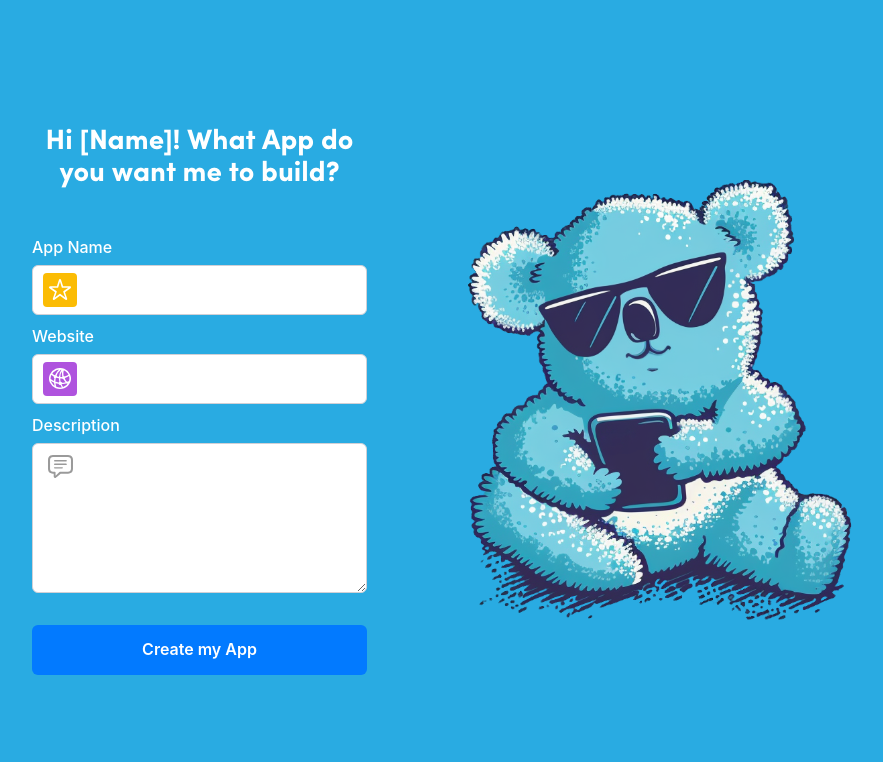
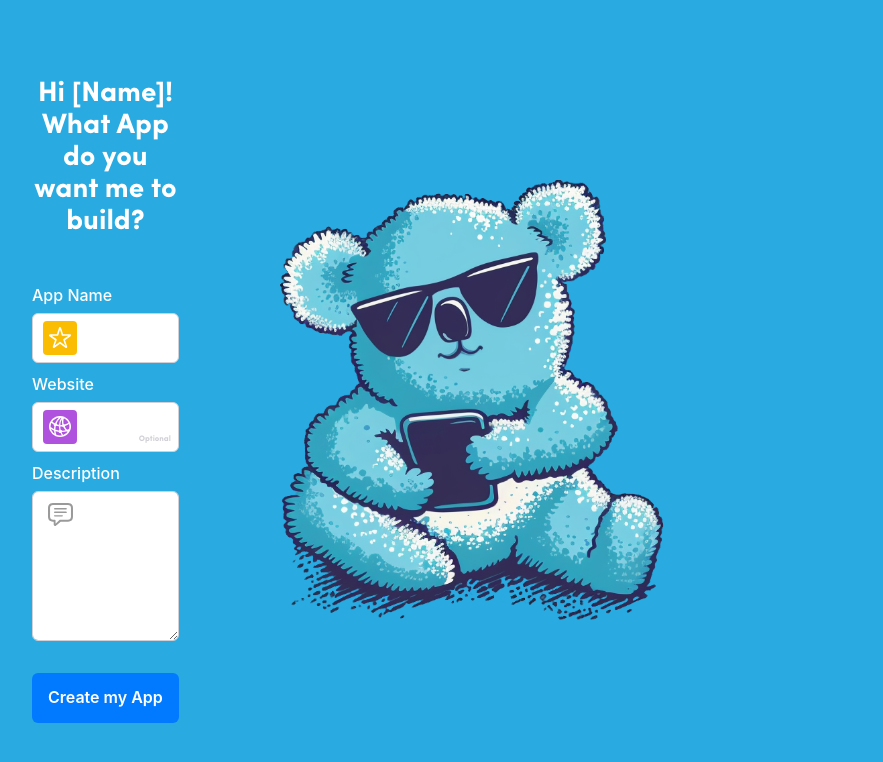
Before and after one commit to anamika-nandi/kula-app, a Next.js app: page /create-new-app in a window 1280 px wide. Shown: the top 762 px of the page, without its empty margins (264-1147 px from the left). Built offline with nearby package versions, Linux system fonts and the light colour scheme.

Commit message:
create new app update

```diff
--- a/src/app/create-new-app/page.tsx
+++ b/src/app/create-new-app/page.tsx
@@ -15,6 +15,8 @@ import {
   VStack,
   Textarea,
   Grid,
+  InputRightElement,
+  Flex,
 } from "@chakra-ui/react";
 import Image from "next/image";
 import { Formik, Form, Field } from "formik";
@@ -31,7 +33,7 @@ const CreateNewApp: React.FC<CreateNewAppProps> = (props) => {
   return (
     <Container as={Grid} placeItems="center" maxW="720px" h="100dvh">
       <HStack flexDirection={{ base: "column", md: "row" }}>
-        <Stack minW="335px" gap="3">
+        <Stack maxW="335px" w="full" gap="3">
           <Text textStyle="heading" color="white" textAlign="center" mb="5">
             Hi [Name]! What App do you want me to build?
           </Text>
@@ -116,7 +118,6 @@ const CreateNewApp: React.FC<CreateNewAppProps> = (props) => {
                           border="none"
                         >
                           <Input
-                            isRequired
                             {...field}
                             placeholder="www.your-website.com"
                             rounded="6px"
@@ -149,6 +150,20 @@ const CreateNewApp: React.FC<CreateNewAppProps> = (props) => {
                                   alt="round"
                                 />
                               </Box>
+                            }
+                          />
+                          <InputRightElement
+                            height="full"
+                            children={
+                              <Text
+                                fontSize="8px"
+                                lineHeight="10px"
+                                color="#D0D0D6"
+                                pt="6"
+                                pr="2"
+                              >
+                                Optional
+                              </Text>
                             }
                           />
                         </InputGroup>
```
